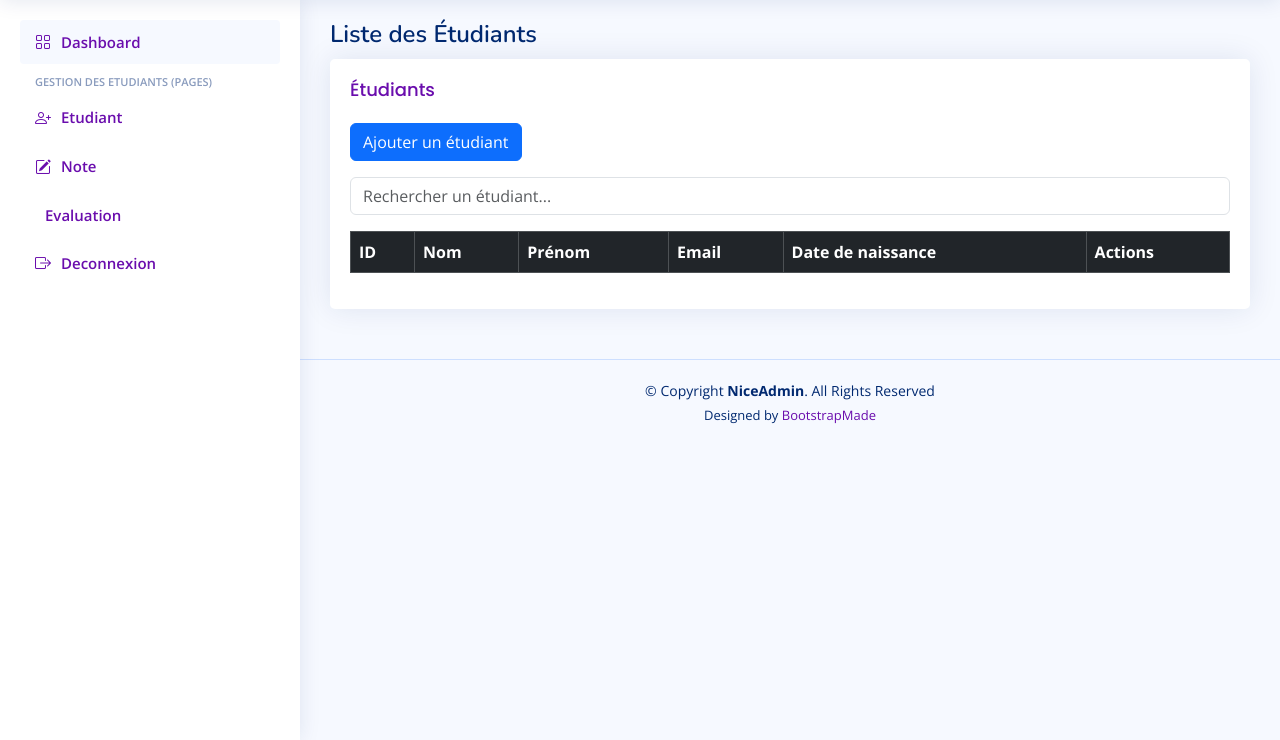
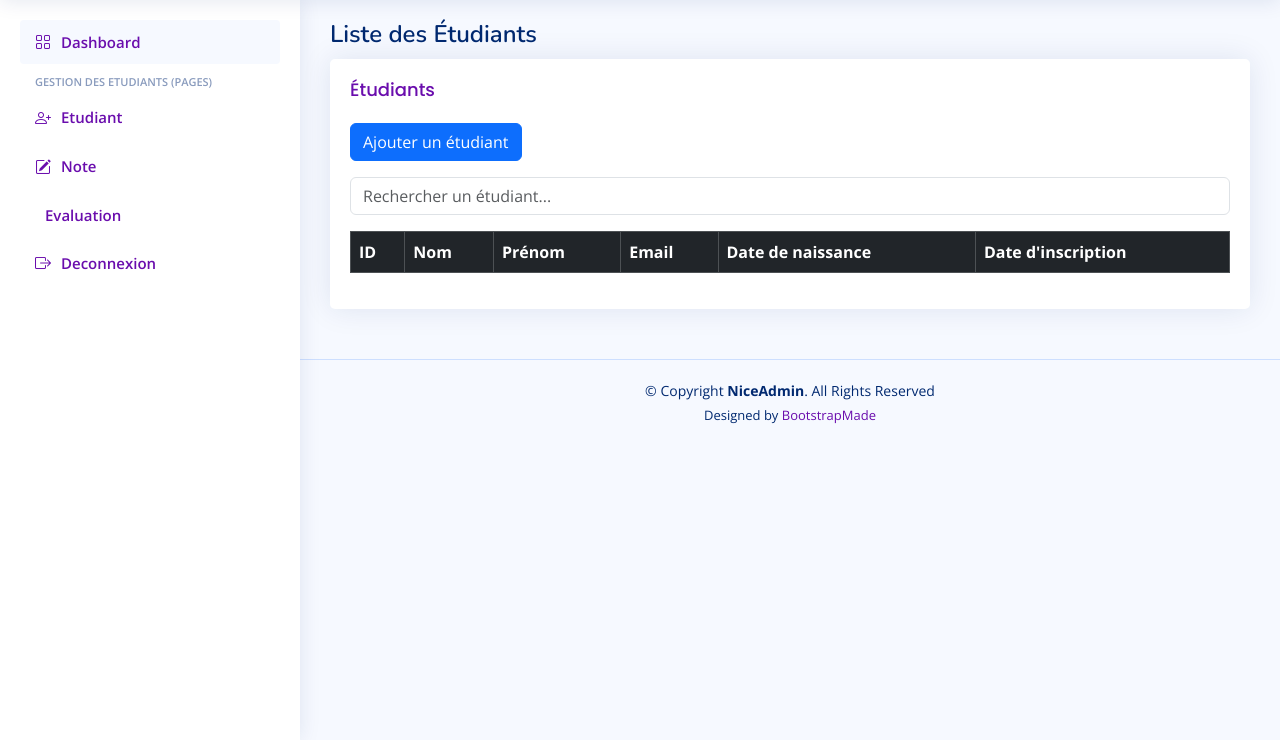
Before and after one commit to Tourelaye/Projet_NiceAdmin, a PHP site: page /pages-etudiant.html in a window 1280 px wide. Shown: the part 60-800 px from the top of the page. Run offline with PHP 8.4, Linux system fonts and the light colour scheme; lists and menus that the app fills with data are empty; some libraries are stand-ins or nearby versions.

Commit message:
New enregistrement

```diff
--- a/controller/etudiant/EtudiantEtudiant.php
+++ b/controller/etudiant/EtudiantEtudiant.php
@@ -1,6 +1,6 @@
 <?php
 session_start();
-require_once("model/EtudiantRepository.php");
+require_once("../../model/EtudiantRepository.php");
 
 class EtudiantController
 {
--- a/controller/etudiant/EtudiantMainEtudiant.php
+++ b/controller/etudiant/EtudiantMainEtudiant.php
@@ -1,5 +1,5 @@
 <?php
-require_once(__DIR__ . "/EtudiantEtudiant.php");
+require_once("EtudiantEtudiant.php");
 
 $etudiantController = new EtudiantController();
 
--- a/view/pages/admin/etudiant/liste.php
+++ b/view/pages/admin/etudiant/liste.php
@@ -37,7 +37,7 @@
                 <th>Prénom</th>
                 <th>Email</th>
                 <th>Date de naissance</th>
-                <th>Actions</th>
+                <th>Date d'inscription</th>
               </tr>
             </thead>
             <tbody id="studentTableBody">
@@ -74,6 +74,10 @@
               </div>
               <div class="mb-3">
                 <label for="dateNaissance" class="form-label">Date de naissance</label>
+                <input type="date" class="form-control" id="dateNaissance" required>
+              </div>
+              <div class="mb-3">
+                <label for="dateNaissance" class="form-label">Date d'inscription</label>
                 <input type="date" class="form-control" id="dateNaissance" required>
               </div>
               <button type="submit" class="btn btn-primary">Enregistrer</button>
```
Also changed, not shown: model/EtudiantRepository.php (+9 -2 lines).
